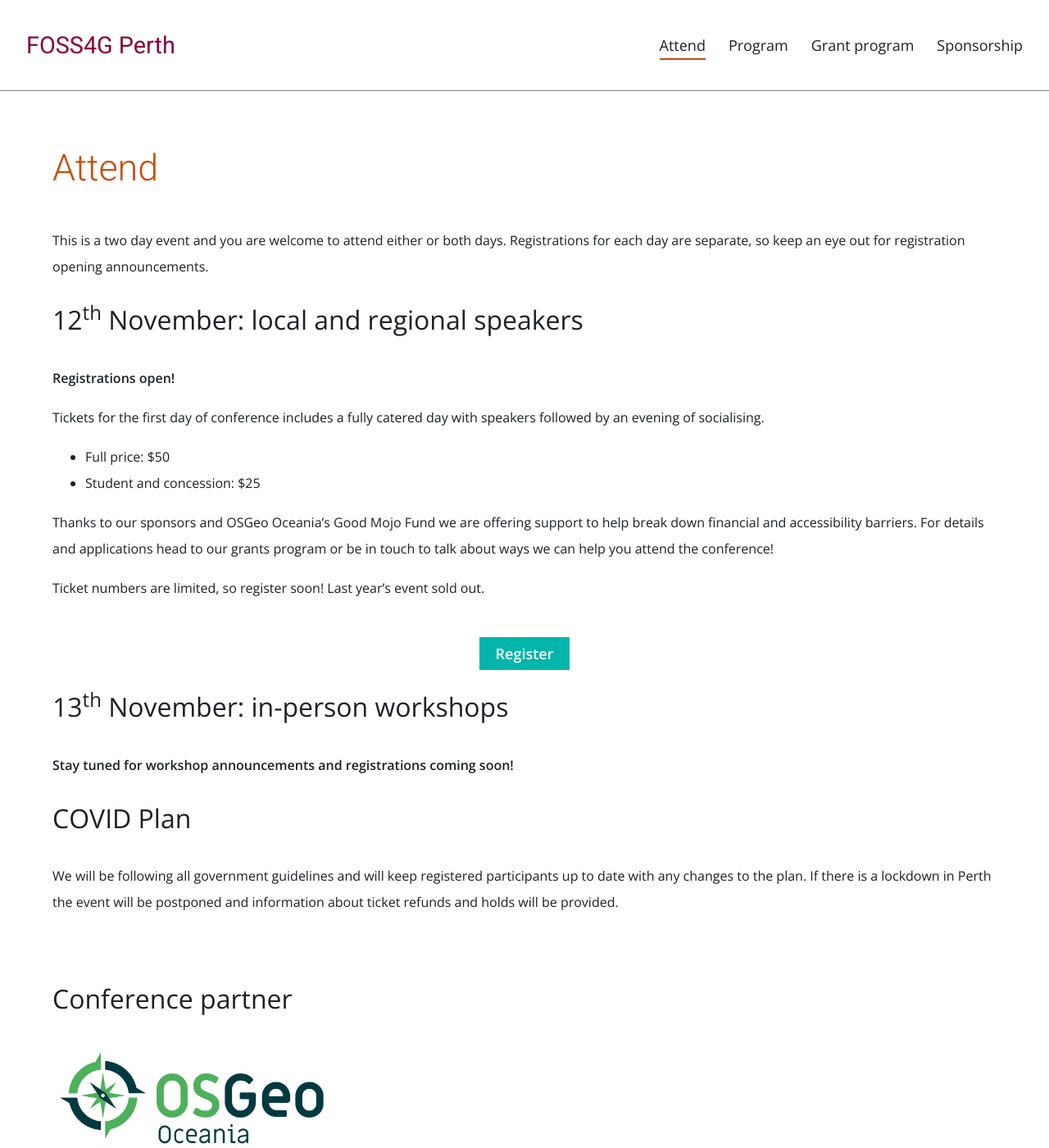
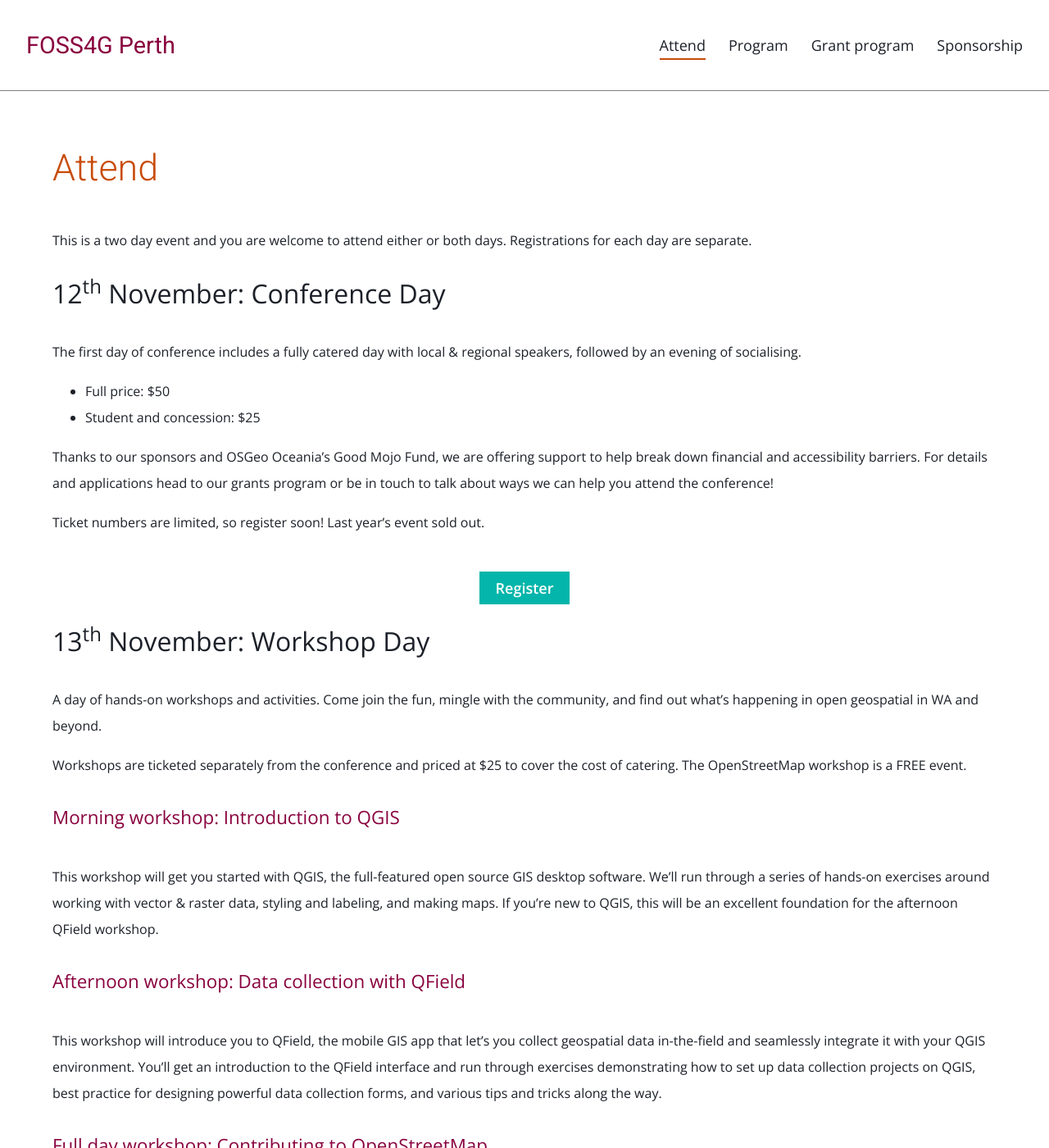
Before and after one commit to foss4g-perth-org/foss4g-perth-org.github.io, a Jekyll site: the page built from attend.md, in a window 1280 px wide and 1400 px high. Shown: the whole window at 82% size. Built offline with Jekyll 4.4.1, drawn with Linux system fonts in a browser that asks for light colours; some of the changed text lies outside the part shown.

Commit message:
minor changes

```diff
--- a/attend.md
+++ b/attend.md
@@ -5,18 +5,18 @@ active: attend
 description: Registrations for FOSS4G SotM Oceania Perth Hub?
 ---
 
-This is a two day event and you are welcome to attend either or both days. Registrations for each day are separate, so keep an eye out for registration opening announcements.
+This is a two day event and you are welcome to attend either or both days. Registrations for each day are separate.
 
-## 12<sup>th</sup> November: local and regional speakers
+## 12<sup>th</sup> November: Conference Day
 
-**Registrations open!**
+<!-- **Registrations open!** -->
 
-Tickets for the first day of conference includes a fully catered day with speakers followed by an evening of socialising.
+The first day of conference includes a fully catered day with local & regional speakers, followed by an evening of socialising.
 
 * Full price: $50
 * Student and concession: $25
 
-Thanks to our sponsors and OSGeo Oceania’s Good Mojo Fund we are offering support to help break down financial and accessibility barriers. For details and applications head to our grants program or be in touch to talk about ways we can help you attend the conference!
+Thanks to our sponsors and OSGeo Oceania’s Good Mojo Fund, we are offering support to help break down financial and accessibility barriers. For details and applications head to our grants program or be in touch to talk about ways we can help you attend the conference!
 
 Ticket numbers are limited, so register soon! Last year’s event sold out.
 
@@ -26,10 +26,26 @@ Ticket numbers are limited, so register soon! Last year’s event sold out.
     </div>
 </div>
 
+## 13<sup>th</sup> November: Workshop Day
 
-## 13<sup>th</sup> November: in-person workshops
+A day of hands-on workshops and activities. Come join the fun, mingle with the community, and find out what's happening in open geospatial in WA and beyond.
 
-**Stay tuned for workshop announcements and registrations coming soon!**
+Workshops are ticketed separately from the conference and priced at $25 to cover the cost of catering. The OpenStreetMap workshop is a FREE event.
+
+### Morning workshop: Introduction to QGIS
+This workshop will get you started with QGIS, the full-featured open source GIS desktop software. We'll run through a series of hands-on exercises around working with vector & raster data, styling and labeling, and making maps. If you're new to QGIS, this will be an excellent foundation for the afternoon QField workshop.
+
+### Afternoon workshop: Data collection with QField
+This workshop will introduce you to QField, the mobile GIS app that let's you collect geospatial data in-the-field and seamlessly integrate it with your QGIS environment. You'll get an introduction to the QField interface and run through exercises demonstrating how to set up data collection projects on QGIS, best practice for designing powerful data collection forms, and various tips and tricks along the way.
+
+### Full day workshop: Contributing to OpenStreetMap
+A free, full day workshop aimed at learning some of the main OpenStreetMap tools and techniques, such as the iD and JOSM editors; StreetComplete, OsmAnd, and Vespucci mobile apps; the Overpass API; as well as some good old outdoors ground-truthing. We'll also talk about how to stay in touch with the OSM community.
+
+<div class="submit-button">
+    <div class="button_wrapper center">
+    <a href="https://ti.to/foss4g-oceania/foss4g-perth-2021" class="btn" target="_blank" rel="noreferrer">Register</a>
+    </div>
+</div>
 
 ## COVID Plan
 
```
Also changed, not shown: index.md (+2 -2 lines).
